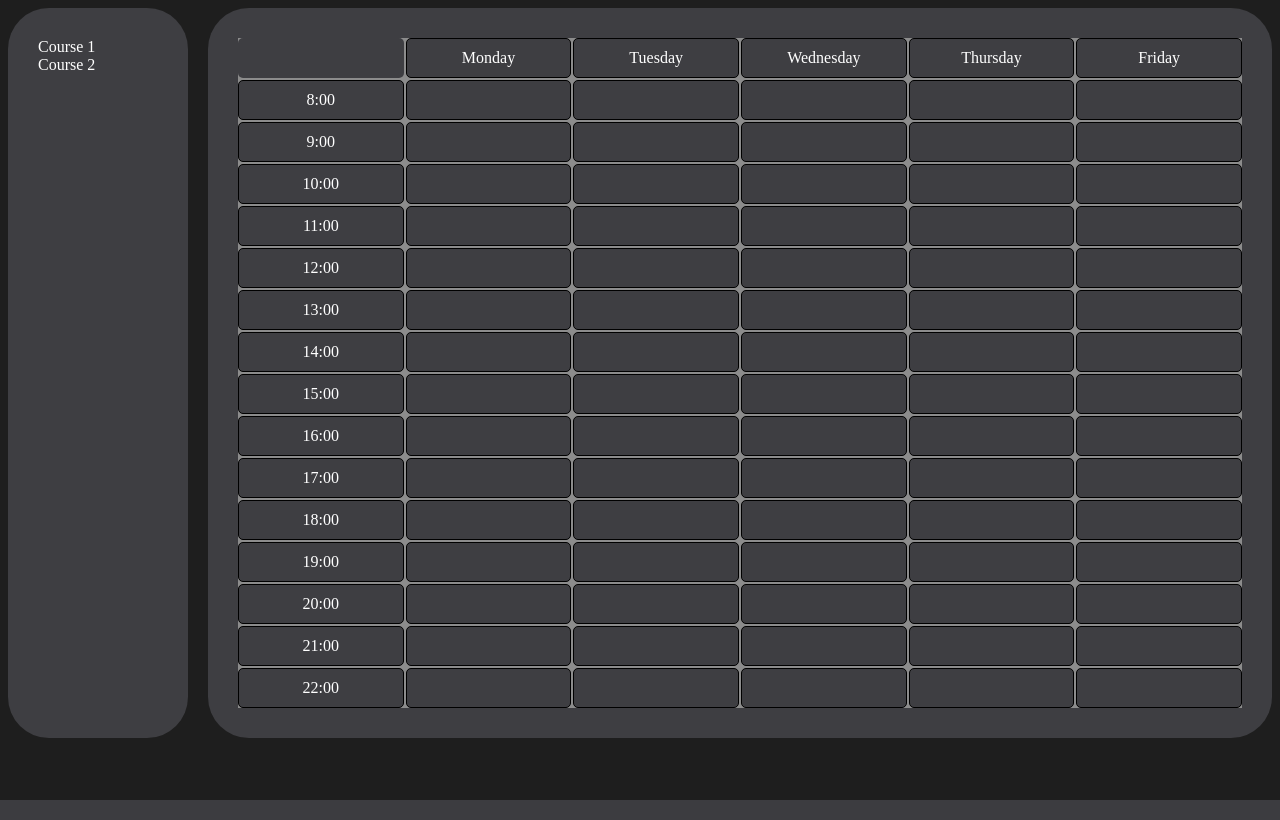
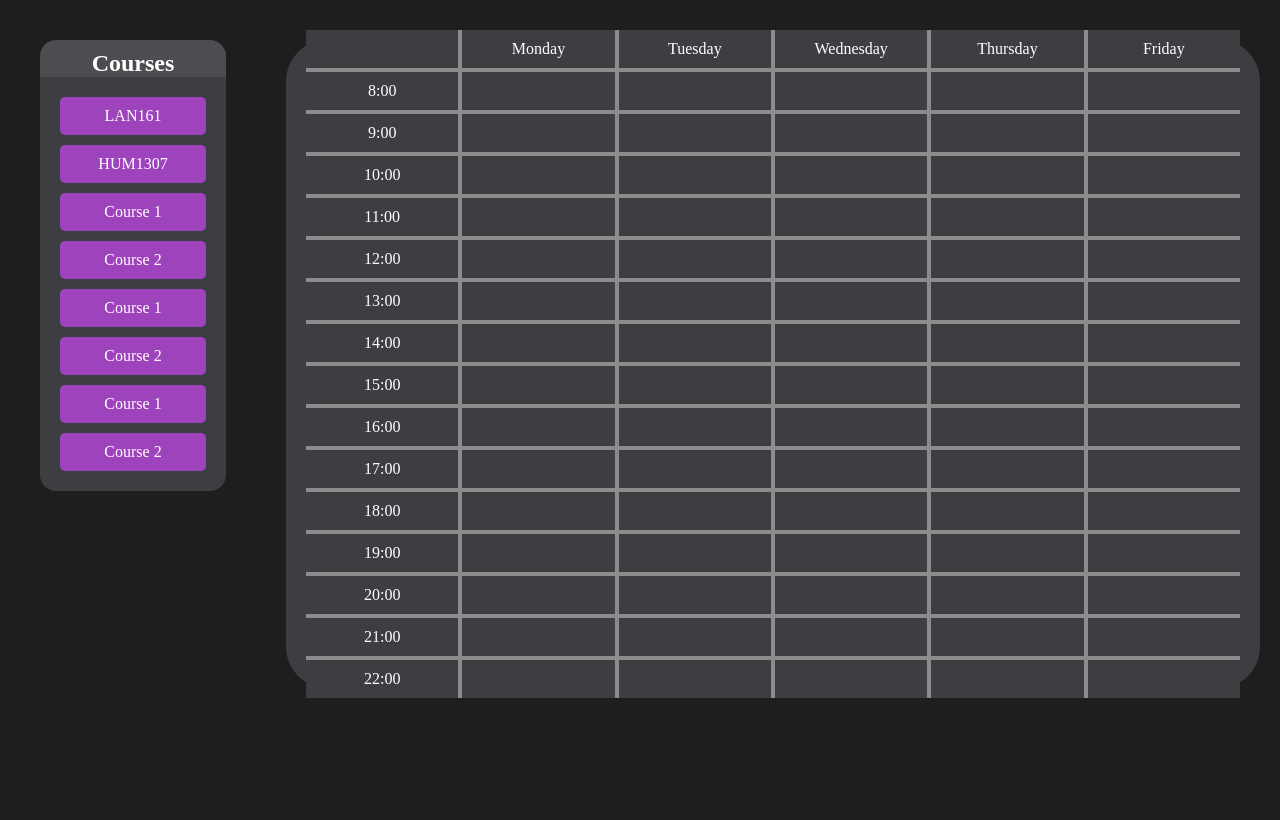
Before and after one commit to Raimbek-pro/wehack2024, a Django app: page / in a window 1280 px wide. Run offline with Django 5.2, Linux system fonts and the light colour scheme; some libraries are stand-ins or nearby versions.

Commit message:
Main design done

```diff
--- a/calendar2024/calendarapp2024/static/scripts.js
+++ b/calendar2024/calendarapp2024/static/scripts.js
@@ -26,6 +26,23 @@
         grid.appendChild(cell);
       }
     }
+    // Get the #courses div
+    const courses = document.querySelector('#courses');
+
+    // Allow dragged items to be moved over the #courses div
+    courses.addEventListener('dragover', function(event) {
+        event.preventDefault();
+    });
+
+    // Handle dropping a dragged item on the #courses div
+    courses.addEventListener('drop', function(event) {
+        event.preventDefault();
+        if (event.target.className === 'course') {
+            event.target.parentNode.appendChild(dragged);
+        } else {
+            event.target.appendChild(dragged);
+        }
+    });
   }
 let dragged;
 
@@ -51,10 +68,9 @@
 
 document.addEventListener("dragenter", function(event) {
   // highlight potential drop target when the draggable element enters it
-  if (event.target.className == "cell") {
+  if (event.target.className == "cell" && event.target.childNodes.length == 0) {
     event.target.style.background = "purple";
   }
-
 }, false);
 
 document.addEventListener("dragleave", function(event) {
--- a/calendar2024/calendarapp2024/static/stylesheet.css
+++ b/calendar2024/calendarapp2024/static/stylesheet.css
@@ -1,61 +1,87 @@
-/* CSS */
-#main-container {
-    display: flex;
-    flex-direction: column;
-}
-
 body {
     background-color: #1E1E1E;
     color: #FFFFFF;
+    margin: 0;
+    padding: 0;
+    height: 100vh;
+    display: flex;
+    justify-content: center;
+    align-items: center;
+    box-sizing: border-box;
+}
+
+#main-container {
+    display: flex;
+    flex-direction: row;
+    width: calc(100% - 40px); /* Subtracting 20px margin from both sides */
+    height: calc(100vh - 40px); /* Subtracting 20px margin from top and bottom */
+    margin: 20px;
+}
+
+#side-bar {
+    display: flex;
+    flex-direction: column;
+    width: 15%; /* Adjust as needed */
+    padding: 20px;
+    margin-right: 20px;
+    height: 100%; /* Add this line to make the side-bar fill its parent's height */
+}
+
+.title {
+    font-size: 24px;
+    font-weight: bold;
+    padding-top: 10px;
+    align-items: center;
+    text-align: center;
+    border-radius: 16px 16px 0px 0px;
+    background-color: #4D4D51;
 }
 
 #courses {
-    width: 100%; /* This sets the width of #courses to 100% */
-    padding: 30px; /* This adds 30px of padding */
-    border-radius: 41px; /* This rounds the corners with a 41px radius */
+    display: flex;
+    flex-direction: column;
     background-color: #3E3E42;
-    margin-bottom: 20px; /* This adds 20px of space below #courses */
+    border-radius: 0px 0px 16px 16px;
+    padding: 20px;
+    gap: 10px;
+}
+
+.course {
+    padding: 10px;
+    background-color: #9D43BC;
+    border-radius: 5px;
+    text-align: center;
+    cursor: pointer;
 }
 
 #schedule {
-    width: 100%; /* This makes #schedule the same width as #courses */
-    padding: 30px; /* This adds 30px of padding */
-    border-radius: 41px; /* This rounds the corners with a 41px radius */
-    background-color: #3E3E42;
+    flex-grow: 1;
     display: flex;
     flex-direction: column;
-}
-
-@media (min-width: 768px) {
-    #main-container {
-        flex-direction: row;
-    }
-
-    #courses {
-        width: 120px; /* This sets the width of #courses to 120px on screens wider than 768px */
-        margin-right: 20px; /* This adds 20px of space to the right of #courses on screens wider than 768px */
-        margin-bottom: 0; /* This removes the space below #courses on screens wider than 768px */
-    }
-
-    #schedule {
-        flex: 1; /* This makes #schedule take up the remaining space on screens wider than 768px */
-    }
+    padding: 20px;
+    border-radius: 41px;
+    background-color: #3E3E42;
+    margin-left: 20px;
+    margin-top: 20px;
+    height: 80%; /* Add this line to make the schedule fill its parent's height */
+    justify-content: center; /* Add this line to center the grid horizontally */
+    align-items: center; /* Add this line to center the grid vertically */
 }
 
 .grid {
     display: grid;
-    grid-template-columns: repeat(6, 1fr); /* 1 column for time + 5 columns for weekdays */
-    gap: 2px; /* Adjust this to change the thickness of the grid lines */
-    background-color: #8C8C8C; /* This will be the color of your grid lines */
+    grid-template-columns: repeat(6, 1fr);
+    gap: 4px;
+    background-color: #8C8C8C;
+    width: 100%;
 }
 
 .grid > div {
-    background-color: #3E3E42; /* This will be the color of your grid cells */
-    border-radius: 5px; /* This will round the corners of your grid cells */
+    background-color: #3E3E42;
+    outline: none;
 }
 
 .cell {
-    border: 1px solid black;
     padding: 10px;
     text-align: center;
 }
--- a/calendar2024/calendarapp2024/templates/calendarapp2024/main.html
+++ b/calendar2024/calendarapp2024/templates/calendarapp2024/main.html
@@ -9,11 +9,24 @@
 <body>
     <!-- HTML -->
     <div id="main-container">
-        <div id="courses">
-            <div class="course" draggable="true">Course 1</div>
-            <div class="course" draggable="true">Course 2</div>
-            <!-- More courses go here -->
+
+        <div id="side-bar">
+            <div class="title">
+                <div>Courses</div>
+            </div>
+            <div id="courses">
+                <div class="course" draggable="true">LAN161</div>
+                <div class="course" draggable="true">HUM1307</div>
+                <div class="course" draggable="true">Course 1</div>
+                <div class="course" draggable="true">Course 2</div>
+                <div class="course" draggable="true">Course 1</div>
+                <div class="course" draggable="true">Course 2</div>
+                <div class="course" draggable="true">Course 1</div>
+                <div class="course" draggable="true">Course 2</div>
+                <!-- More courses go here -->
+            </div>
         </div>
+
 
         <div id="schedule">
             <div id="weekdays"></div>
@@ -23,6 +36,8 @@
         </div>
     </div>
 
-    <script src="../../static/scripts.js"></script>
+    <script src="../../static/scripts.js">    </script>
+    <script src="https://cdn.botpress.cloud/webchat/v1/inject.js"></script>
+    <script src="https://mediafiles.botpress.cloud/2a719d7c-4ec1-4b1d-8888-dc7702b2e16f/webchat/config.js" defer></script>
 </body>
 </html>
```
